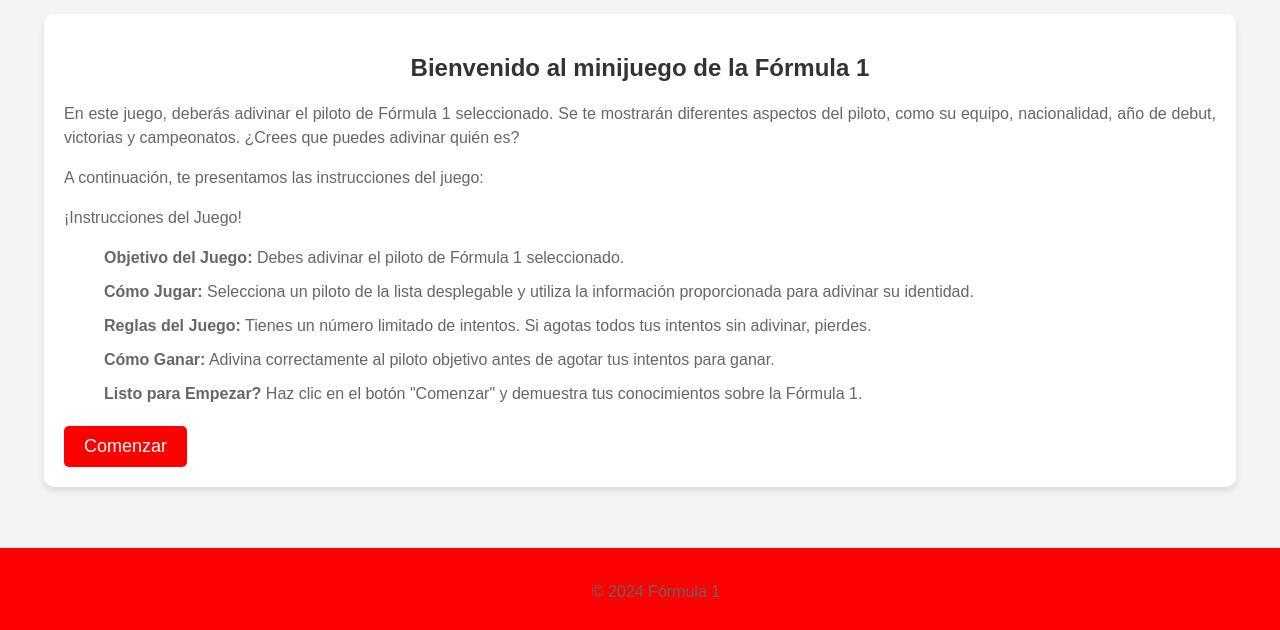
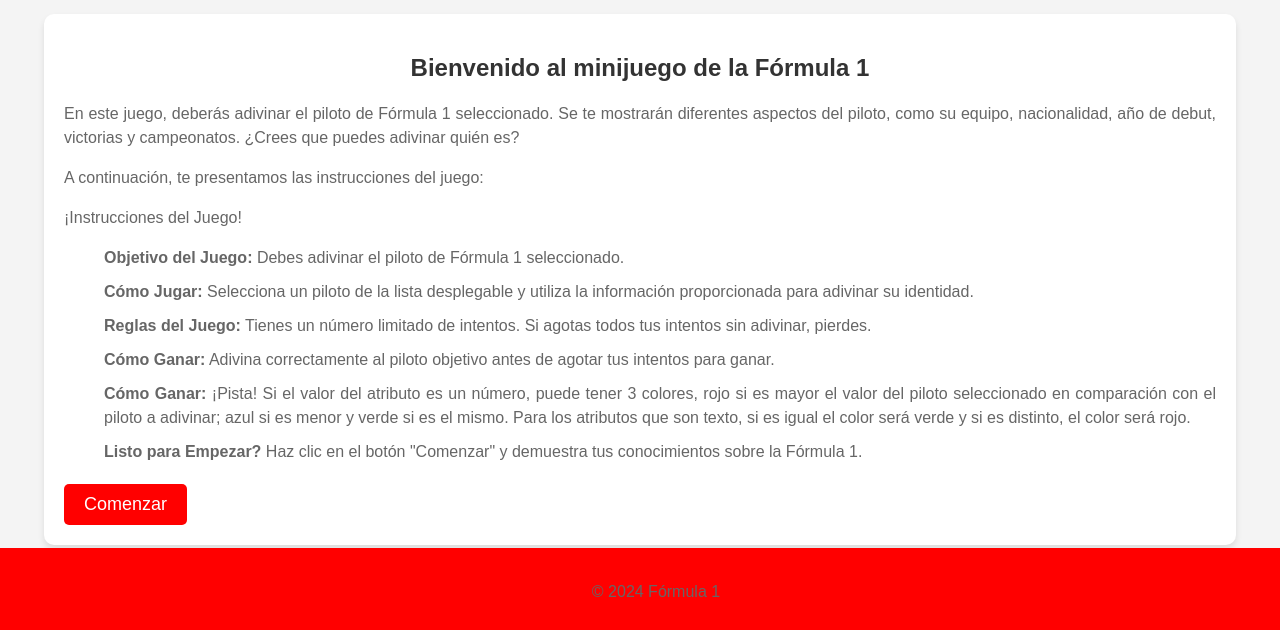
Before and after one commit to samuug/Proyecto_final_ironhack, a plain HTML site: page minigame.html in a window 1280 px wide. Shown: the part 170-800 px from the top of the page. Drawn offline with Linux system fonts and the light colour scheme.

Commit message:
Update minigame.html

```diff
--- a/minigame.html
+++ b/minigame.html
@@ -32,6 +32,7 @@
             <li><strong>Cómo Jugar:</strong> Selecciona un piloto de la lista desplegable y utiliza la información proporcionada para adivinar su identidad.</li>
             <li><strong>Reglas del Juego:</strong> Tienes un número limitado de intentos. Si agotas todos tus intentos sin adivinar, pierdes.</li>
             <li><strong>Cómo Ganar:</strong> Adivina correctamente al piloto objetivo antes de agotar tus intentos para ganar.</li>
+            <li><strong>Cómo Ganar:</strong> ¡Pista! Si el valor del atributo es un número, puede tener 3 colores, rojo si es mayor el valor del piloto seleccionado en comparación con el piloto a adivinar; azul si es menor y verde si es el mismo. Para los atributos que son texto, si es igual el color será verde y si es distinto, el color será rojo.</li>
             <li><strong>Listo para Empezar?</strong> Haz clic en el botón "Comenzar" y demuestra tus conocimientos sobre la Fórmula 1.</li>
         </ul>
         <button id="start-game">Comenzar</button>
```
